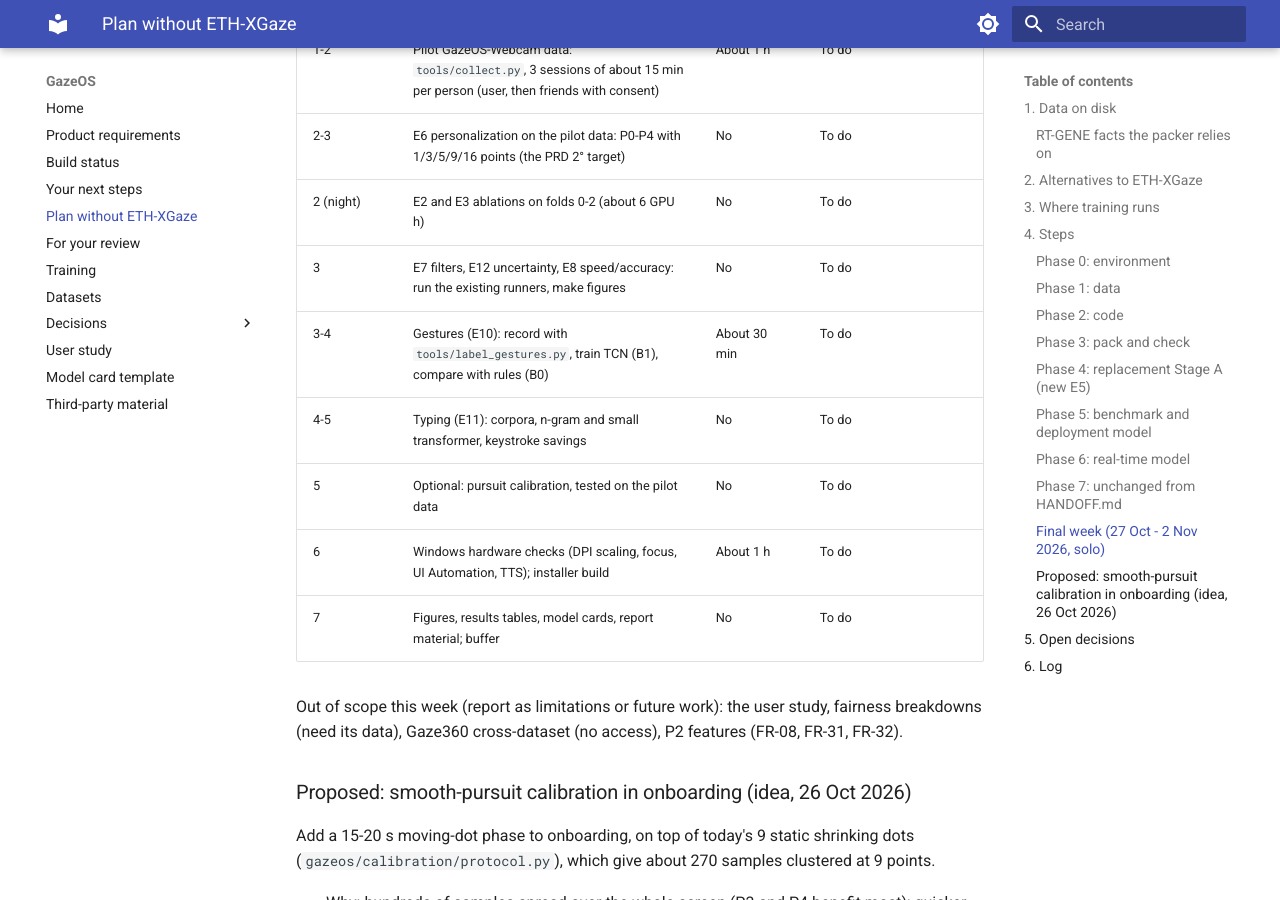
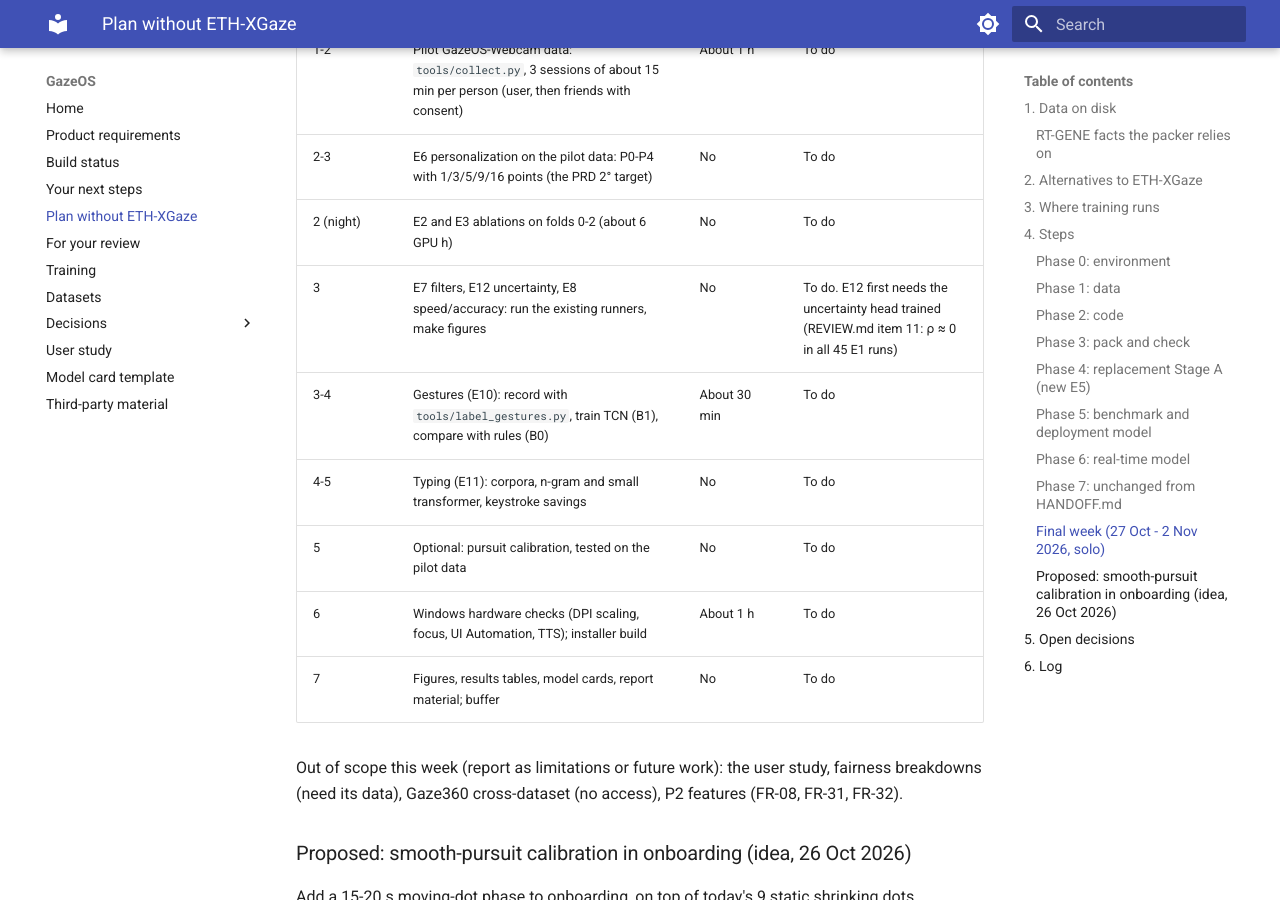
Before and after one commit to deep-9549/Gaze-Os, an MkDocs documentation site: the page built from docs/PLAN.md, in a window 1280 px wide and 900 px high, scrolled down 7010 px. Built offline with MkDocs 1.6.1 and Material for MkDocs 9.7.7, drawn with Linux system fonts in a browser that asks for light colours.

Commit message:
docs(review): item 11, uncertainty head untrained (E12 rho ~0)
Co-Authored-By: Claude <noreply@anthropic.com>

```diff
--- a/docs/PLAN.md
+++ b/docs/PLAN.md
@@ -161,7 +161,7 @@ whether formal ethics approval is needed; the user recording themselves needs no
 | 1-2 | Pilot GazeOS-Webcam data: `tools/collect.py`, 3 sessions of about 15 min per person (user, then friends with consent) | About 1 h | To do |
 | 2-3 | E6 personalization on the pilot data: P0-P4 with 1/3/5/9/16 points (the PRD 2° target) | No | To do |
 | 2 (night) | E2 and E3 ablations on folds 0-2 (about 6 GPU h) | No | To do |
-| 3 | E7 filters, E12 uncertainty, E8 speed/accuracy: run the existing runners, make figures | No | To do |
+| 3 | E7 filters, E12 uncertainty, E8 speed/accuracy: run the existing runners, make figures | No | To do. E12 first needs the uncertainty head trained (REVIEW.md item 11: ρ ≈ 0 in all 45 E1 runs) |
 | 3-4 | Gestures (E10): record with `tools/label_gestures.py`, train TCN (B1), compare with rules (B0) | About 30 min | To do |
 | 4-5 | Typing (E11): corpora, n-gram and small transformer, keystroke savings | No | To do |
 | 5 | Optional: pursuit calibration, tested on the pilot data | No | To do |
```
Also changed, not shown: docs/REVIEW.md (+1 -0 lines).
